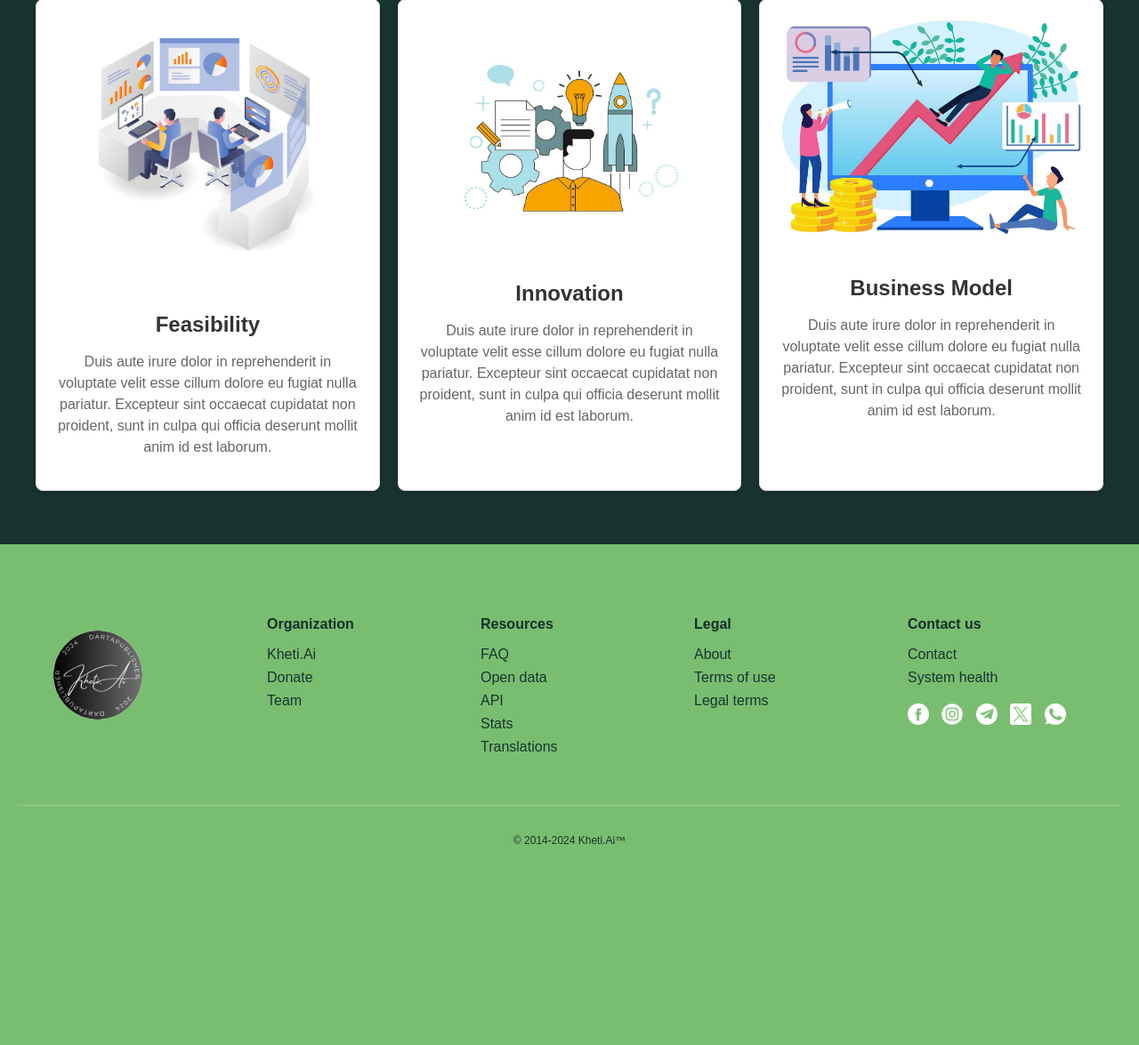
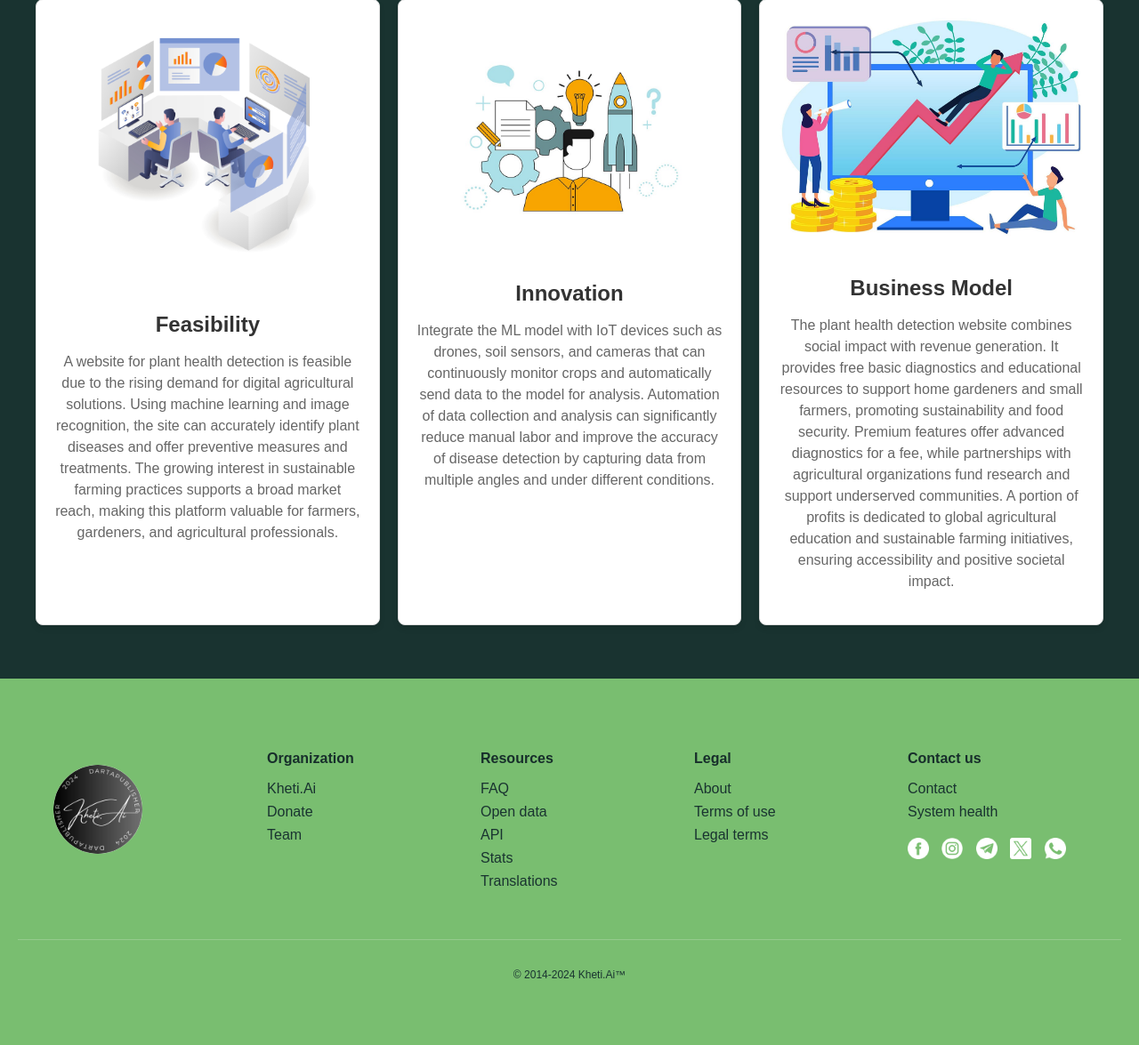
Before and after one commit to Ar7pvt/SIH24, a Flask app: page /business in a window 1280 px wide. Shown: the part 120-1295 px from the top of the page at 89% size. Before the commit the page ends 1069 px from the top, so only its background shows below. Run offline with Flask 3, Linux system fonts and the light colour scheme; some web fonts are replaced.

Commit message:
update data in card

```diff
--- a/templates/Business.html
+++ b/templates/Business.html
@@ -33,21 +33,21 @@
             <img src="{{url_for('static', filename='img/Business/feasibility2.jpg')}}" alt="Team Meeting">
             <div class="text-content">
                 <h2>Feasibility</h2>
-                <p>Duis aute irure dolor in reprehenderit in voluptate velit esse cillum dolore eu fugiat nulla pariatur. Excepteur sint occaecat cupidatat non proident, sunt in culpa qui officia deserunt mollit anim id est laborum.</p>
+                <p>A website for plant health detection is feasible due to the rising demand for digital agricultural solutions. Using machine learning and image recognition, the site can accurately identify plant diseases and offer preventive measures and treatments. The growing interest in sustainable farming practices supports a broad market reach, making this platform valuable for farmers, gardeners, and agricultural professionals.</p>
             </div>
         </div>
         <div class="about-box">
             <img src="{{url_for('static', filename='img/Business/innovation1.jpg')}}" alt="Hands Together">
             <div class="text-content">
                 <h2>Innovation</h2>
-                <p>Duis aute irure dolor in reprehenderit in voluptate velit esse cillum dolore eu fugiat nulla pariatur. Excepteur sint occaecat cupidatat non proident, sunt in culpa qui officia deserunt mollit anim id est laborum.</p>
+                <p>Integrate the ML model with IoT devices such as drones, soil sensors, and cameras that can continuously monitor crops and automatically send data to the model for analysis. Automation of data collection and analysis can significantly reduce manual labor and improve the accuracy of disease detection by capturing data from multiple angles and under different conditions.</p>
             </div>
         </div>
         <div class="about-box">
             <img src="{{url_for('static', filename='img/Business/business.jpg')}}" alt="People Working Together">
             <div class="text-content">
                 <h2>Business Model</h2>
-                <p>Duis aute irure dolor in reprehenderit in voluptate velit esse cillum dolore eu fugiat nulla pariatur. Excepteur sint occaecat cupidatat non proident, sunt in culpa qui officia deserunt mollit anim id est laborum.</p>
+                <p>The plant health detection website combines social impact with revenue generation. It provides free basic diagnostics and educational resources to support home gardeners and small farmers, promoting sustainability and food security. Premium features offer advanced diagnostics for a fee, while partnerships with agricultural organizations fund research and support underserved communities. A portion of profits is dedicated to global agricultural education and sustainable farming initiatives, ensuring accessibility and positive societal impact.</p>
             </div>
         </div>
     </div>
```
